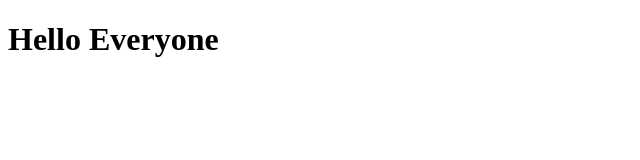
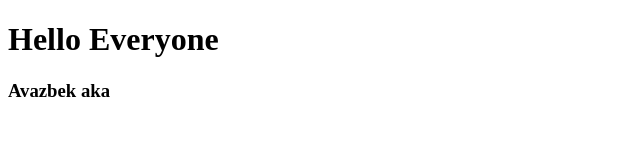
Before and after one commit to mrjahongir/jamshid, a plain HTML site: page index.html in a window 1280 px wide. Shown: the whole page, without its empty margins (0-640 px from the left). Drawn offline with Linux system fonts and the light colour scheme.

Commit message:
initial commit change

```diff
--- a/index.html
+++ b/index.html
@@ -9,5 +9,6 @@
 </head>
 <body>
     <h1>Hello Everyone</h1>
+    <h3>Avazbek aka</h3>
 </body>
 </html>
```
